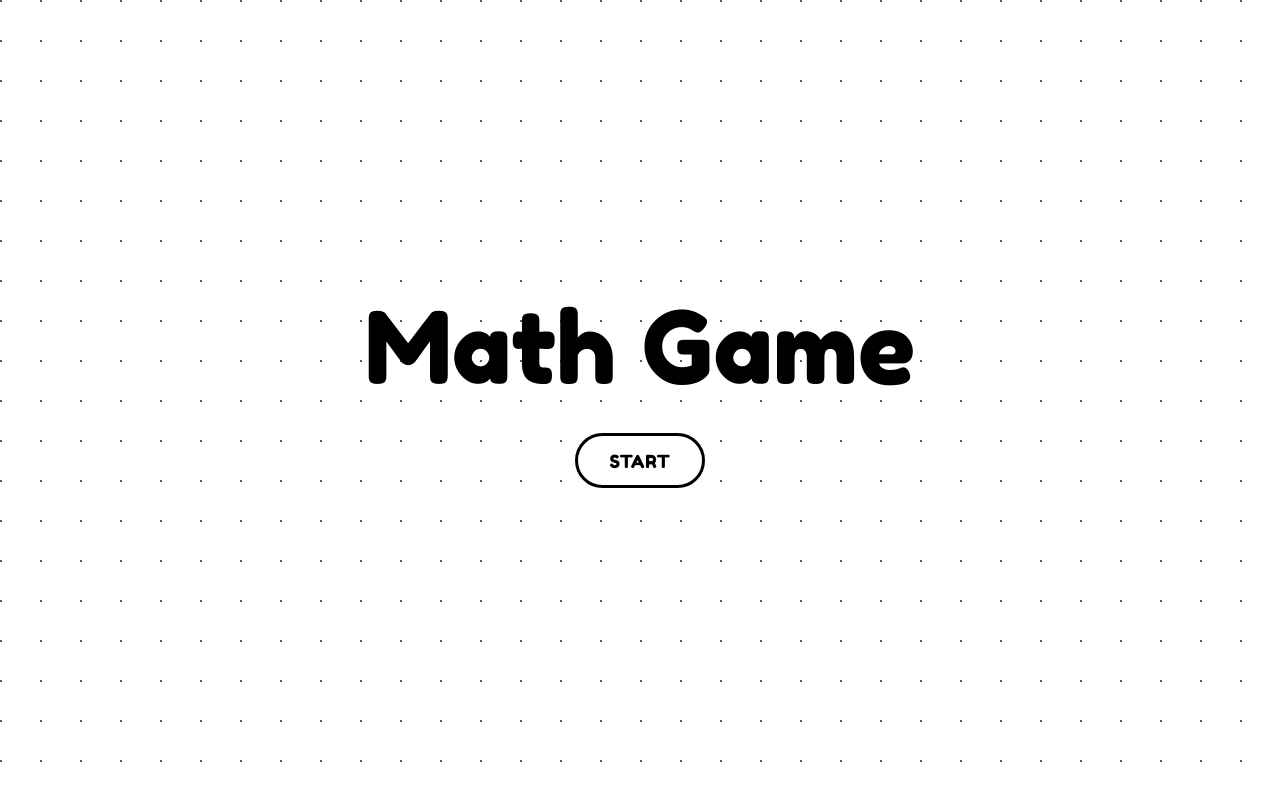
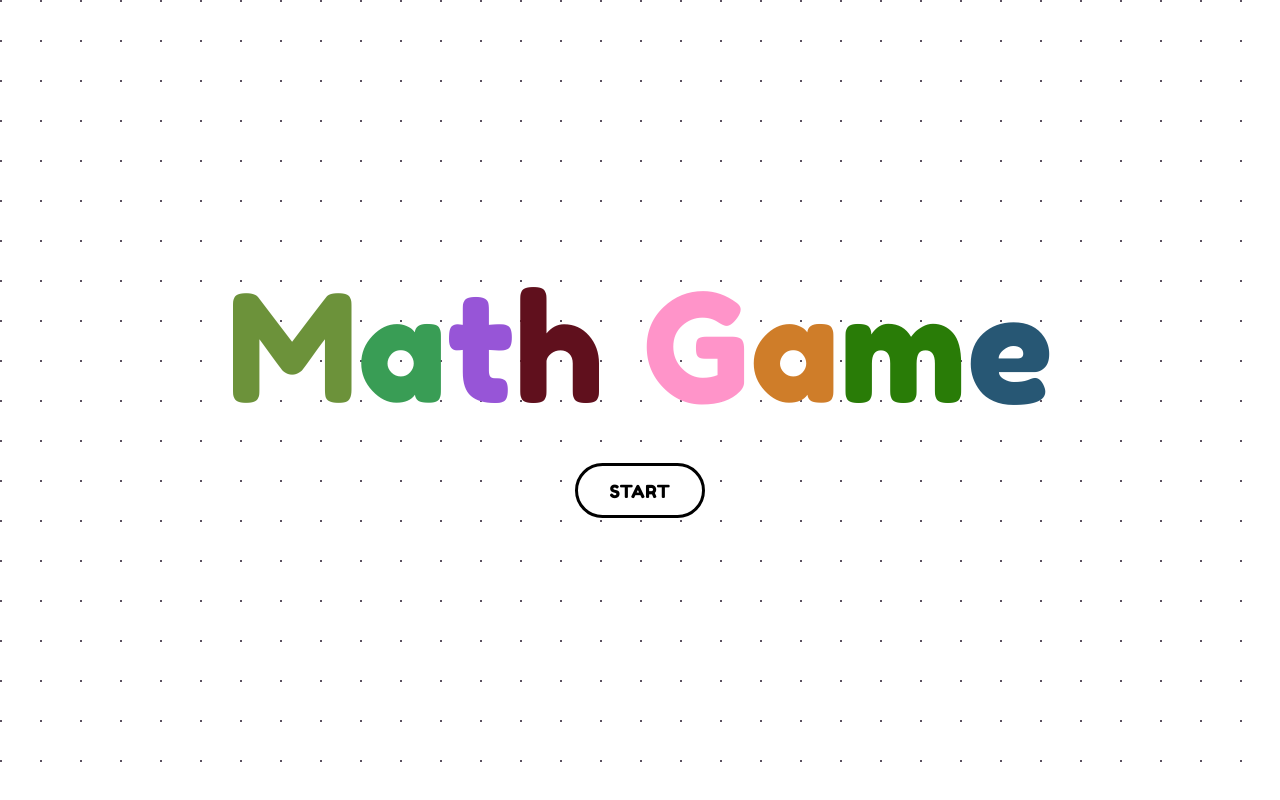
Before and after one commit to Mcas4150/syncsongs, a React (Create React App) app: page / in a window 1280 px wide. Built offline with nearby package versions, Linux system fonts and the light colour scheme.

Commit message:
colorized title

```diff
--- /dev/null
+++ b/src/components/animation/TitleText.jsx
@@ -0,0 +1,26 @@
+import styled from "@emotion/styled";
+
+const TitleText = ({ text }) => {
+  return (
+    <Title>
+      {text.split("").map(function (char, index) {
+        let randomColor = Math.random().toString(16).substr(-6);
+        let style = {
+          color: `#${randomColor}`,
+        };
+        return (
+          <span aria-hidden="true" key={index} style={style}>
+            {char}
+          </span>
+        );
+      })}
+    </Title>
+  );
+};
+
+export default TitleText;
+
+const Title = styled.div`
+  font-size: 150px;
+  font-family: bubbleFont;
+`;
--- a/src/components/game/game1.jsx
+++ b/src/components/game/game1.jsx
@@ -1,10 +1,11 @@
-import React, { useState, useEffect, useRef, useLayoutEffect } from "react";
+import React, { useState } from "react";
 import styled from "@emotion/styled";
 import { gsap } from "gsap";
 import Keyboard from "./keyboard";
 import Box from "../animation/box";
 import Score from "../animation/Score";
 import Timer from "../animation/Timer";
+import TitleText from "../animation/TitleText";
 
 const generateBoxes = (amount) =>
   new Array(amount).fill().map(() => ({
@@ -15,17 +16,13 @@ const generateBoxes = (amount) =>
 const GameOne = () => {
   const TIME_LIMIT = 30000;
 
-  // const AnswerPoints = 25;
   const operation = "+";
-  const maxNumber = 25;
-
   const [playing, setPlaying] = useState(false);
   const [finished, setFinished] = useState(false);
+  const [maxNumber, setMaxNumber] = useState(25);
   const [score, setScore] = useState(0);
   const [boxes, setBoxes] = useState(generateBoxes(5));
   const [solutionSubmit, setSolutionSubmit] = useState(0);
-
-  const ColorString = (word) => {};
 
   const startGame = () => {
     setScore(0);
@@ -67,7 +64,7 @@ const GameOne = () => {
       )}
       {!playing && !finished && (
         <Menu>
-          <Title>Math Game</Title>
+          <TitleText text={"Math Game"}></TitleText>
           <Button className="button" onClick={startGame}>
             <span className="buttonspan">Start</span>
           </Button>
@@ -75,7 +72,7 @@ const GameOne = () => {
       )}
       {finished && (
         <Menu>
-          <Title>Final Score: {score}</Title>
+          <TitleText text={"Final Score:"}>{score}</TitleText>
           <Button className="button" onClick={startGame}>
             <span className="buttonspan">Replay</span>
           </Button>
@@ -97,11 +94,6 @@ const Menu = styled.div`
   flex-direction: column;
   justify-content: center;
   align-items: center;
-`;
-
-const Title = styled.div`
-  font-size: 100px;
-  font-family: bubbleFont;
 `;
 
 const Button = styled.button`
```
